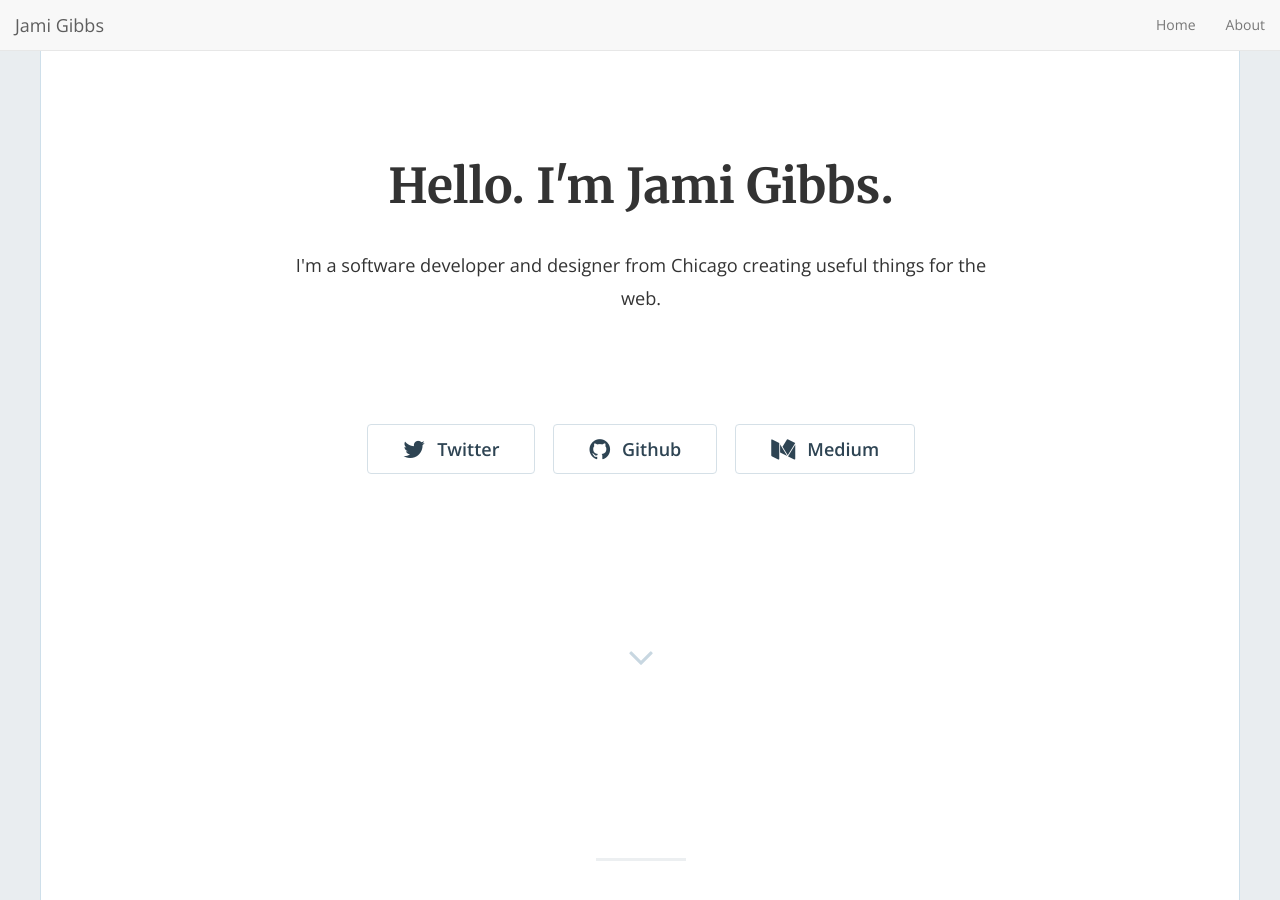
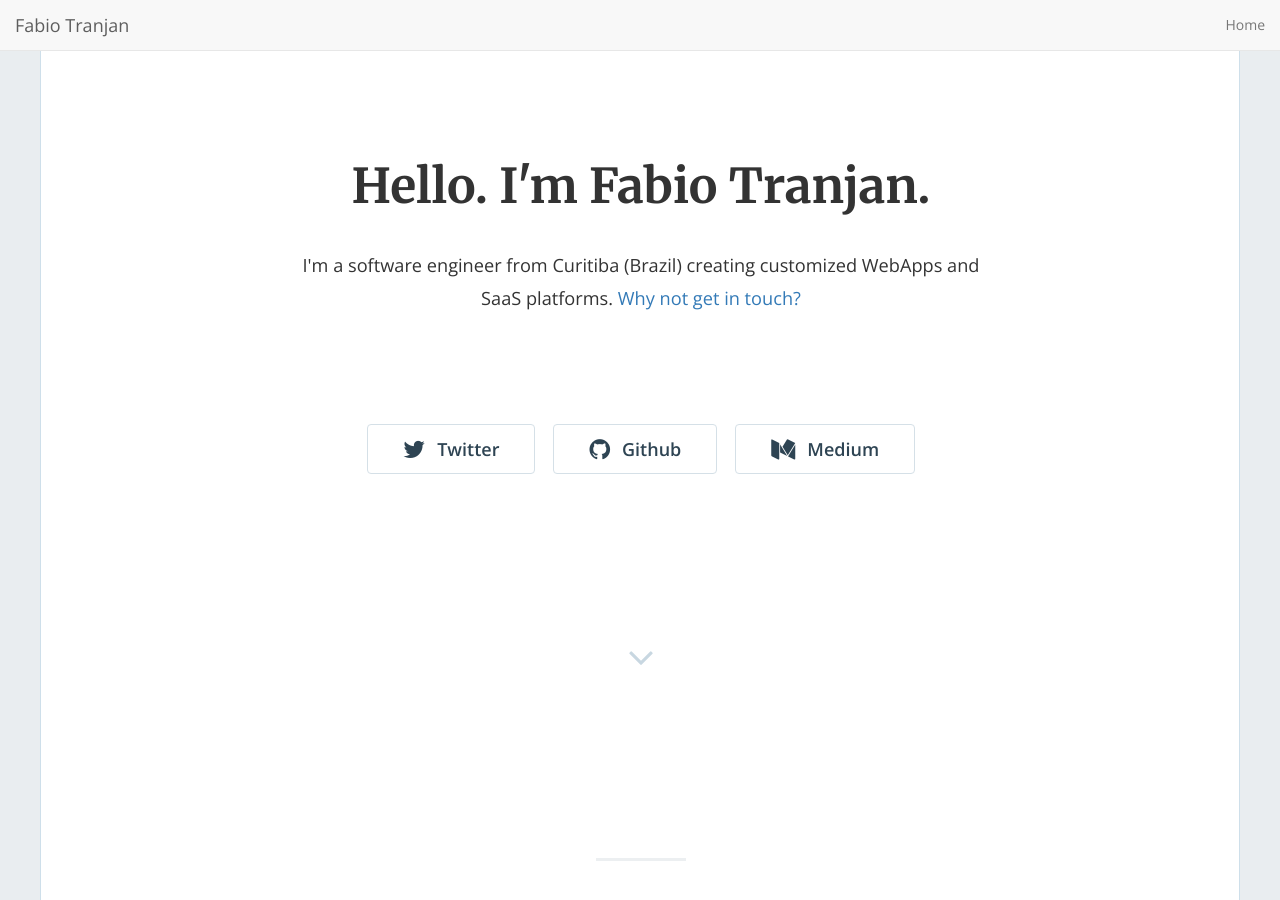
Before and after one commit to FabioTranjan/fabiotranjan.github.io, a Jekyll site: the page built from index.html, in a window 1280 px wide and 900 px high. Built offline with Jekyll 4.4.1, drawn with Linux system fonts in a browser that asks for light colours; nearby versions of some CDN libraries; the list of posts is cut into pages by our own code; some of the changed text lies outside the part shown.

Commit message:
Changed config files.

```diff
--- a/_config.yml
+++ b/_config.yml
@@ -13,14 +13,14 @@
 # you will see them accessed via {{ site.title }}, {{ site.email }}, and so on.
 # You can create any custom variable you would like, and they will be accessible
 # in the templates via {{ site.myvariable }}.
-title: "Hello. I'm Jami Gibbs."
-email: 'jami0821@gmail.com'
-description: "I'm a software developer and designer from Chicago creating useful things for the web."
+title: "Hello. I'm Fabio Tranjan."
+email: 'fabiotranjan@gmail.com'
+description: "I'm a software engineer from Curitiba (Brazil) creating customized WebApps and SaaS platforms."
 baseurl: "" # the subpath of your site, e.g. /blog
-url: "https://jamigibbs.github.io/phantom" # the base hostname & protocol for your site, e.g. https://example.com
-twitter_username: 'jamigibbs'
-github_username: 'jamigibbs'
-medium_username: 'blog.jamigibbs.com'
+url: "https://fabiotranjan.github.io" # the base hostname & protocol for your site, e.g. https://example.com
+twitter_username: 'fabiotranjan'
+github_username: 'fabio_tranjan'
+medium_username: 'blog.fabiotranjan.com'
 
 # Build settings
 markdown: kramdown
@@ -89,13 +89,12 @@ pagination:
 ############################################################
 
 ### Phantom settings
-footer_text: '© 2018 Jami Gibbs'
-admin_name: 'Jami Gibbs'
+footer_text: '© 2020 Fabio Tranjan'
+admin_name: 'Fabio Tranjan'
 google_analytics: "UA-9999999-99" # Update with your own tracking ID
-enable_contact: false
+enable_contact: true
 
 #### Phantom Navigation menu
 enable_nav: true
 nav_item:
   - { url: '/', text: 'Home' }
-  - { url: '/about', text: 'About' }
```
